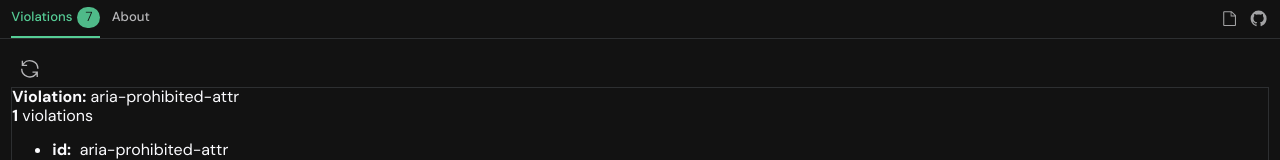
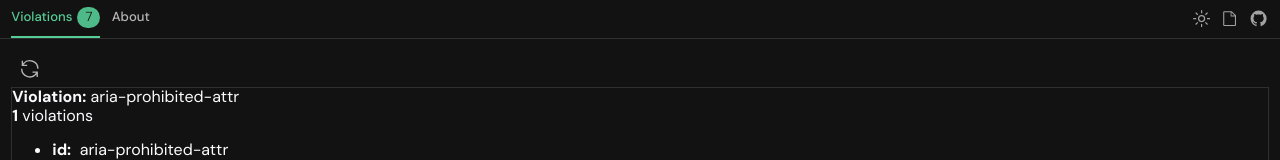
Before and after one commit to vue-dev-tools-accessibility/v0, a Vue app: page /#/violations in a window 1280 px wide. Shown: the top 160 px of the page. Built offline with nearby package versions, Linux system fonts and the light colour scheme; what vue-options-api-constants-plugin would draw is missing.

Commit message:
local theme

```diff
--- a/src/components/TopNavigation.vue
+++ b/src/components/TopNavigation.vue
@@ -20,6 +20,34 @@
       </RouterLink>
     </div>
     <div class="icons">
+      <a
+        v-if="!isInIframe"
+        href="#"
+        @click.prevent="toggleTheme"
+      >
+        <svg
+          v-if="theme === 'light'"
+          viewBox="0 0 32 32"
+          xmlns="http://www.w3.org/2000/svg"
+        >
+          <path
+            d="M13.503 5.414a15.076 15.076 0 0 0 11.593 18.194a11.1 11.1 0 0 1-7.975 3.39c-.138 0-.278.005-.418 0a11.094 11.094 0 0 1-3.2-21.584M14.98 3a1 1 0 0 0-.175.016a13.096 13.096 0 0 0 1.825 25.981c.164.006.328 0 .49 0a13.07 13.07 0 0 0 10.703-5.555a1.01 1.01 0 0 0-.783-1.565A13.08 13.08 0 0 1 15.89 4.38A1.015 1.015 0 0 0 14.98 3"
+            fill="currentColor"
+          />
+          <title>Toggle theme</title>
+        </svg>
+        <svg
+          v-else
+          viewBox="0 0 32 32"
+          xmlns="http://www.w3.org/2000/svg"
+        >
+          <path
+            d="M16 12.005a4 4 0 1 1-4 4a4.005 4.005 0 0 1 4-4m0-2a6 6 0 1 0 6 6a6 6 0 0 0-6-6M5.394 6.813L6.81 5.399l3.505 3.506L8.9 10.319zM2 15.005h5v2H2zm3.394 10.193L8.9 21.692l1.414 1.414l-3.505 3.506zM15 25.005h2v5h-2zm6.687-1.9l1.414-1.414l3.506 3.506l-1.414 1.414zm3.313-8.1h5v2h-5zm-3.313-6.101l3.506-3.506l1.414 1.414l-3.506 3.506zM15 2.005h2v5h-2z"
+            fill="currentColor"
+          />
+          <title>Toggle theme</title>
+        </svg>
+      </a>
       <a
         href="https://vue-dev-tools-accessibility.github.io"
         target="_blank"
@@ -59,13 +87,29 @@
 </template>
 
 <script>
-import { mapState } from 'pinia';
+import { mapActions, mapState } from 'pinia';
 
+import { themeStore } from '@/stores/theme.js';
 import { violationsStore } from '@/stores/violations.js';
 
 export default {
   name: 'TopNavigation',
+  methods: {
+    ...mapActions(themeStore, [
+      'toggleTheme'
+    ])
+  },
   computed: {
+    isInIframe: function () {
+      try {
+        return window.self !== window.top;
+      } catch (e) {
+        return true;
+      }
+    },
+    ...mapState(themeStore, [
+      'theme'
+    ]),
     ...mapState(violationsStore, [
       'totalViolations'
     ])
--- a/src/stores/theme.js
+++ b/src/stores/theme.js
@@ -12,6 +12,13 @@ export const themeStore = defineStore('theme', {
       window.document.body.classList.remove('light');
       window.document.body.classList.remove('dark');
       window.document.body.classList.add(theme);
+    },
+    toggleTheme: function () {
+      let newTheme = 'light';
+      if (this.theme === 'light') {
+        newTheme = 'dark';
+      }
+      this.setTheme(newTheme);
     }
   }
 });
```
